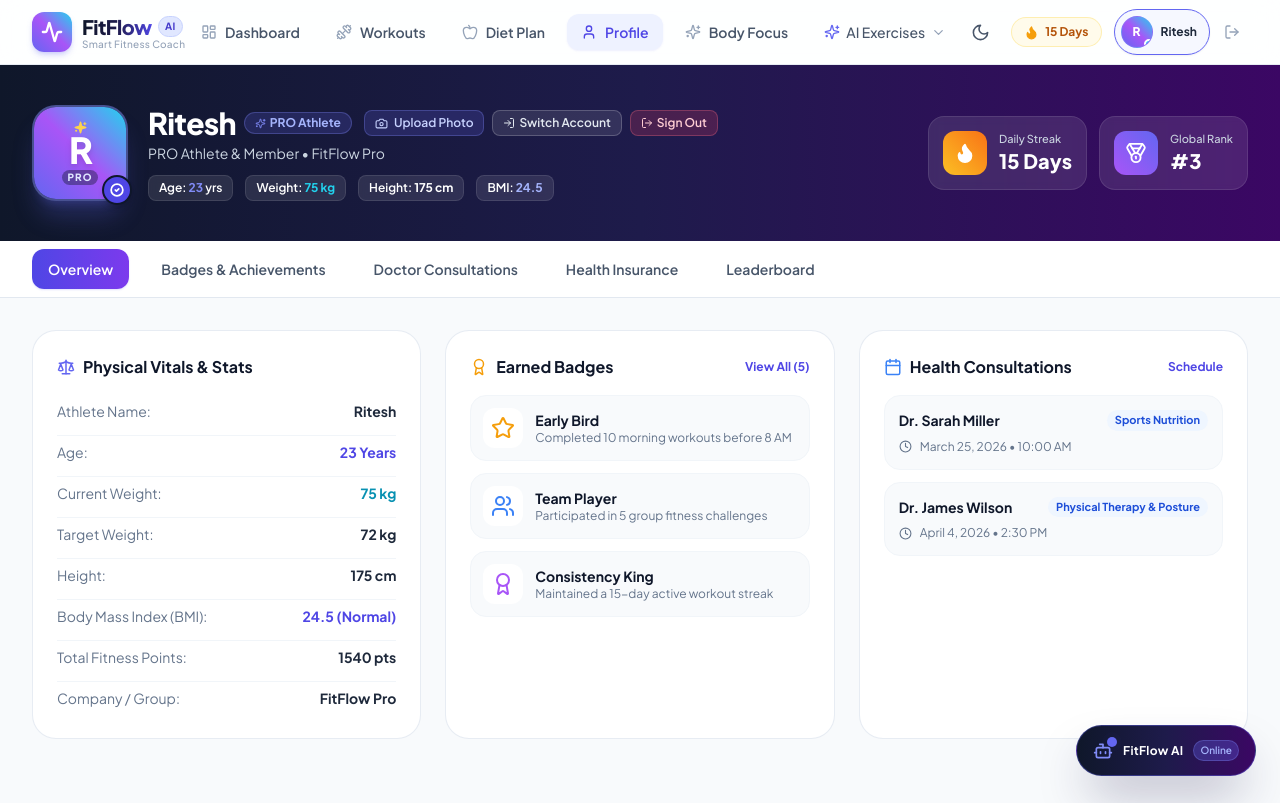
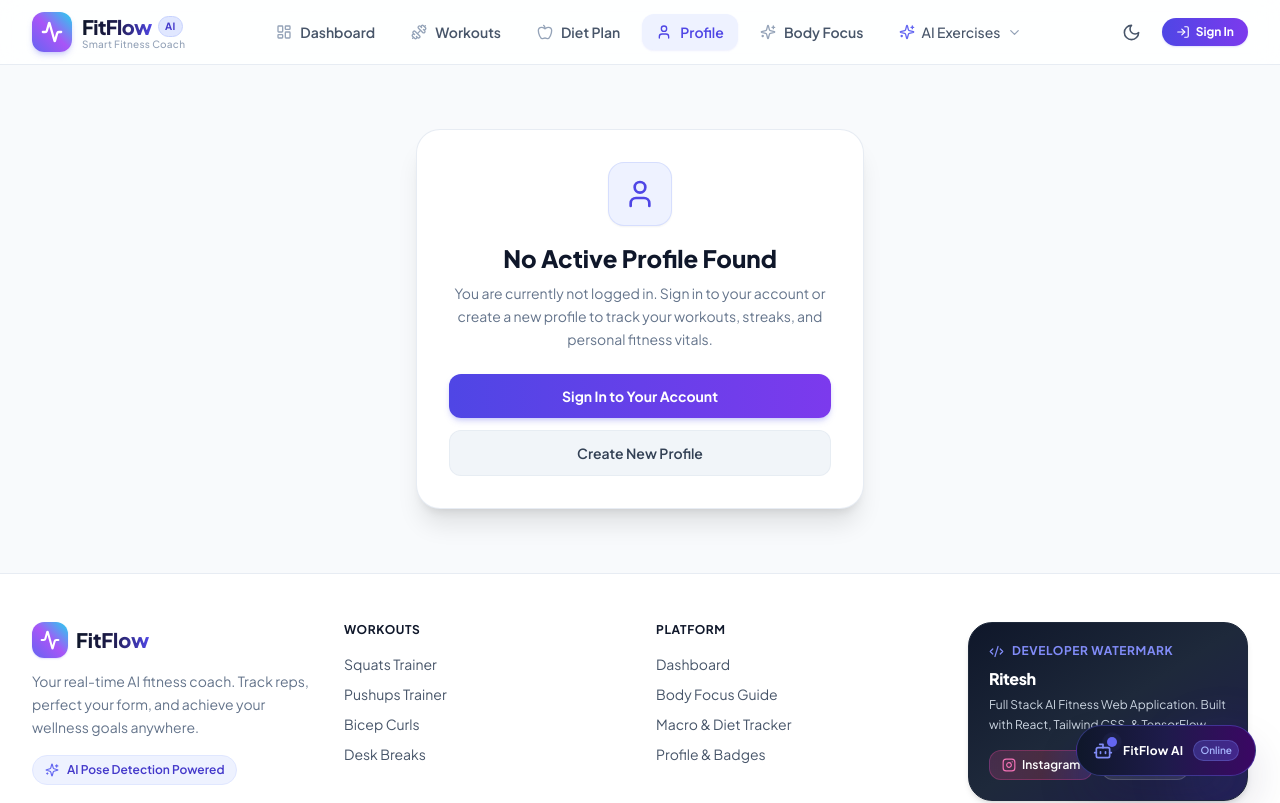
Before and after one commit to riteshkumxr/Fitflow_Excercise_Master, a React (Vite) app: page /profile in a window 1280 px wide. Shown: the top 803 px of the page. Built offline with nearby package versions, Linux system fonts and the light colour scheme.

Commit message:
fix: default currentUser to null when unauthenticated, remove hardcoded Ritesh fallback from Dashboard and Profile

```diff
--- a/src/components/Navbar.jsx
+++ b/src/components/Navbar.jsx
@@ -125,10 +125,12 @@ const Navbar = () => {
             </button>
 
             {/* Streak Badge */}
+            {currentUser && (
               <div className="flex items-center gap-1.5 px-3 py-1.5 rounded-full bg-amber-50 dark:bg-amber-950/40 border border-amber-200/60 dark:border-amber-800/40 text-amber-700 dark:text-amber-300 text-xs font-bold shadow-xs">
                 <Flame size={15} className="text-amber-500 fill-amber-500 animate-pulse" />
-              <span>{currentUser?.streakDays || 15} Days</span>
+                <span>{currentUser.streakDays || 1} Days</span>
               </div>
+            )}
 
             {/* Profile or Sign In Button */}
             {isAuthenticated && currentUser ? (
@@ -191,10 +193,12 @@ const Navbar = () => {
               {isDark ? <Sun size={19} className="text-amber-400" /> : <Moon size={19} />}
             </button>
 
+            {currentUser && (
               <div className="flex items-center gap-1 px-2.5 py-1 rounded-full bg-amber-50 dark:bg-amber-950/40 text-amber-700 dark:text-amber-300 text-xs font-bold border border-amber-200 dark:border-amber-800/40">
                 <Flame size={14} className="text-amber-500 fill-amber-500" />
-              <span>{currentUser?.streakDays || 15}d</span>
+                <span>{currentUser.streakDays || 1}d</span>
               </div>
+            )}
 
             <button
               onClick={() => setIsMobileMenuOpen(!isMobileMenuOpen)}
--- a/src/context/AuthContext.jsx
+++ b/src/context/AuthContext.jsx
@@ -37,7 +37,7 @@ export const AuthProvider = ({ children }) => {
     return [DEFAULT_RITESH];
   });
 
-  // Load current logged-in user from localStorage, defaulting to Ritesh
+  // Load current logged-in user from localStorage, defaulting to null if not logged in
   const [currentUser, setCurrentUser] = useState(() => {
     try {
       const stored = localStorage.getItem('fitflow_current_user');
@@ -47,7 +47,7 @@ export const AuthProvider = ({ children }) => {
     } catch (e) {
       console.error('Failed to parse current user:', e);
     }
-    return DEFAULT_RITESH;
+    return null;
   });
 
   // Sync users to localStorage whenever updated
@@ -154,7 +154,12 @@ export const AuthProvider = ({ children }) => {
   // Logout handler
   const logout = () => {
     setCurrentUser(null);
-    localStorage.removeItem('fitflow_user_avatar');
+    try {
+      localStorage.removeItem('fitflow_current_user');
+      localStorage.removeItem('fitflow_user_avatar');
+    } catch (e) {
+      console.error('Failed to clear current user from storage:', e);
+    }
     window.dispatchEvent(new Event('fitflow-avatar-updated'));
   };
 
--- a/src/pages/Dashboard.jsx
+++ b/src/pages/Dashboard.jsx
@@ -228,13 +228,32 @@ const Dashboard = () => {
               </span>
             </div>
             <h1 className="text-2xl sm:text-3xl lg:text-4xl font-extrabold tracking-tight">
+              {currentUser ? (
+                <>
                   Ready to crush your goals,{' '}
                   <span className="bg-gradient-to-r from-indigo-400 via-violet-300 to-cyan-300 bg-clip-text text-transparent">
-                {currentUser?.name || 'Ritesh'}?
+                    {currentUser.name}?
                   </span>
+                </>
+              ) : (
+                <>
+                  Ready to crush your fitness{' '}
+                  <span className="bg-gradient-to-r from-indigo-400 via-violet-300 to-cyan-300 bg-clip-text text-transparent">
+                    goals?
+                  </span>
+                </>
+              )}
             </h1>
             <p className="mt-2 text-sm sm:text-base text-slate-300 max-w-2xl leading-relaxed">
-              You are on a <strong className="text-white font-bold">{currentUser?.streakDays || 15}-day streak</strong>! Your form score is up 8% this week.
+              {currentUser ? (
+                <>
+                  You are on a <strong className="text-white font-bold">{currentUser.streakDays || 1}-day streak</strong>! Your form score is up 8% this week.
+                </>
+              ) : (
+                <>
+                  Experience real-time AI computer vision rep counting, joint posture correction, and intelligent workout tracking.
+                </>
+              )}
             </p>
           </div>
 
@@ -246,12 +265,21 @@ const Dashboard = () => {
               <Play size={16} className="fill-white" />
               <span>Start Workout</span>
             </Link>
+            {currentUser ? (
               <Link
                 to="/diet-plan"
                 className="inline-flex items-center gap-2 px-4 py-3 rounded-xl bg-white/10 hover:bg-white/15 text-white text-sm font-semibold backdrop-blur-sm border border-white/10 transition-colors"
               >
                 <span>Log Diet</span>
               </Link>
+            ) : (
+              <Link
+                to="/login"
+                className="inline-flex items-center gap-2 px-4 py-3 rounded-xl bg-white/10 hover:bg-white/15 text-white text-sm font-semibold backdrop-blur-sm border border-white/10 transition-colors"
+              >
+                <span>Sign In / Register</span>
+              </Link>
+            )}
           </div>
         </div>
       </div>
--- a/src/pages/Profile.jsx
+++ b/src/pages/Profile.jsx
@@ -101,24 +101,39 @@ const ProfilePage = () => {
     window.dispatchEvent(new Event('storage'));
   };
 
-  // Derive dynamic user profile from AuthContext
-  const activeUser = currentUser || {
-    name: 'Ritesh',
-    userId: 'ritesh',
-    email: 'ritesh@fitflow.ai',
-    age: 23,
-    weight: '75 kg',
-    targetWeight: '72 kg',
-    height: '175 cm',
-    bmi: '24.5',
-    role: 'Fitness Athlete & Member',
-    department: 'Technology & Engineering',
-    company: 'FitFlow Pro',
-    joinedDate: 'January 2024',
-    points: 1540,
-    rank: 3,
-    streakDays: 15,
-  };
+  if (!currentUser) {
+    return (
+      <div className="max-w-7xl mx-auto px-4 sm:px-6 lg:px-8 py-16">
+        <div className="max-w-md mx-auto text-center bg-white dark:bg-slate-900 p-8 rounded-3xl border border-slate-200/80 dark:border-slate-800 shadow-xl">
+          <div className="w-16 h-16 rounded-2xl bg-indigo-50 dark:bg-indigo-950/60 text-indigo-600 dark:text-indigo-400 flex items-center justify-center mx-auto mb-4 border border-indigo-200/60 dark:border-indigo-800/60 shadow-sm">
+            <User size={32} />
+          </div>
+          <h2 className="text-2xl font-extrabold text-slate-900 dark:text-white mb-2">
+            No Active Profile Found
+          </h2>
+          <p className="text-sm text-slate-500 dark:text-slate-400 mb-6 leading-relaxed">
+            You are currently not logged in. Sign in to your account or create a new profile to track your workouts, streaks, and personal fitness vitals.
+          </p>
+          <div className="flex flex-col gap-3">
+            <Link
+              to="/login"
+              className="w-full py-3 px-4 rounded-xl bg-gradient-to-r from-indigo-600 to-violet-600 text-white font-bold text-sm shadow-md shadow-indigo-500/25 hover:from-indigo-500 hover:to-violet-500 transition-all"
+            >
+              Sign In to Your Account
+            </Link>
+            <Link
+              to="/signup"
+              className="w-full py-3 px-4 rounded-xl bg-slate-100 dark:bg-slate-800 hover:bg-slate-200 dark:hover:bg-slate-700 text-slate-700 dark:text-slate-200 font-semibold text-sm transition-colors border border-slate-200/60 dark:border-slate-700"
+            >
+              Create New Profile
+            </Link>
+          </div>
+        </div>
+      </div>
+    );
+  }
+
+  const activeUser = currentUser;
 
   const userData = {
     name: activeUser.name || 'Athlete',
@@ -202,7 +217,7 @@ const ProfilePage = () => {
   const leaderboardData = [
     { id: 1, name: 'Mark Williams', department: 'Engineering', points: 1850, rank: 1 },
     { id: 2, name: 'Sarah Chen', department: 'Product', points: 1720, rank: 2 },
-    { id: 3, name: userData.name || 'Ritesh', department: userData.department || 'Technology & Engineering', points: userData.points || 1540, rank: 3, isCurrentUser: true },
+    { id: 3, name: userData.name || 'You', department: userData.department || 'Technology & Engineering', points: userData.points || 1540, rank: 3, isCurrentUser: true },
     { id: 4, name: 'Emma Thompson', department: 'HR', points: 1380, rank: 4 },
     { id: 5, name: 'David Kim', department: 'Finance', points: 1120, rank: 5 },
     { id: 6, name: 'Olivia Martinez', department: 'Customer Support', points: 980, rank: 6 },
```
Lines whose indentation alone changed are shown as unchanged.
